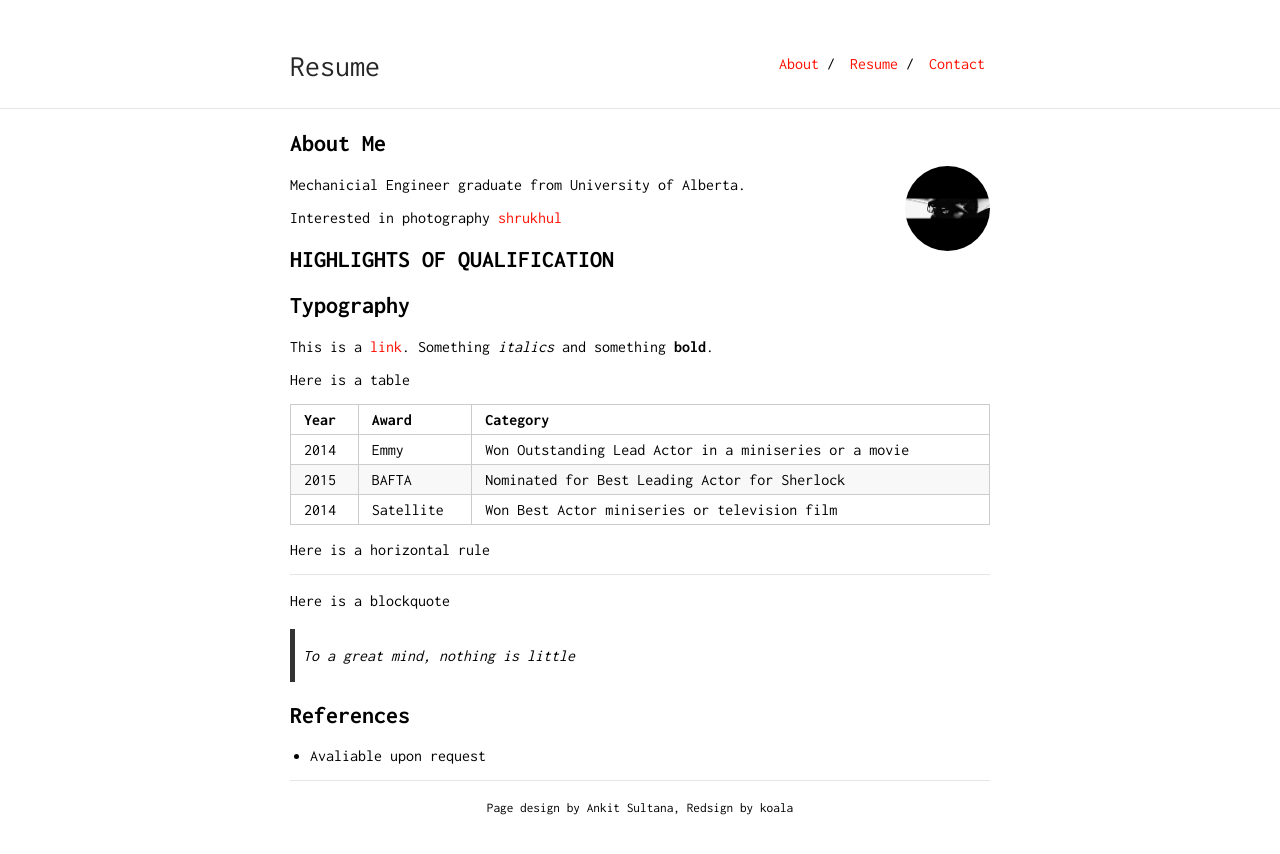
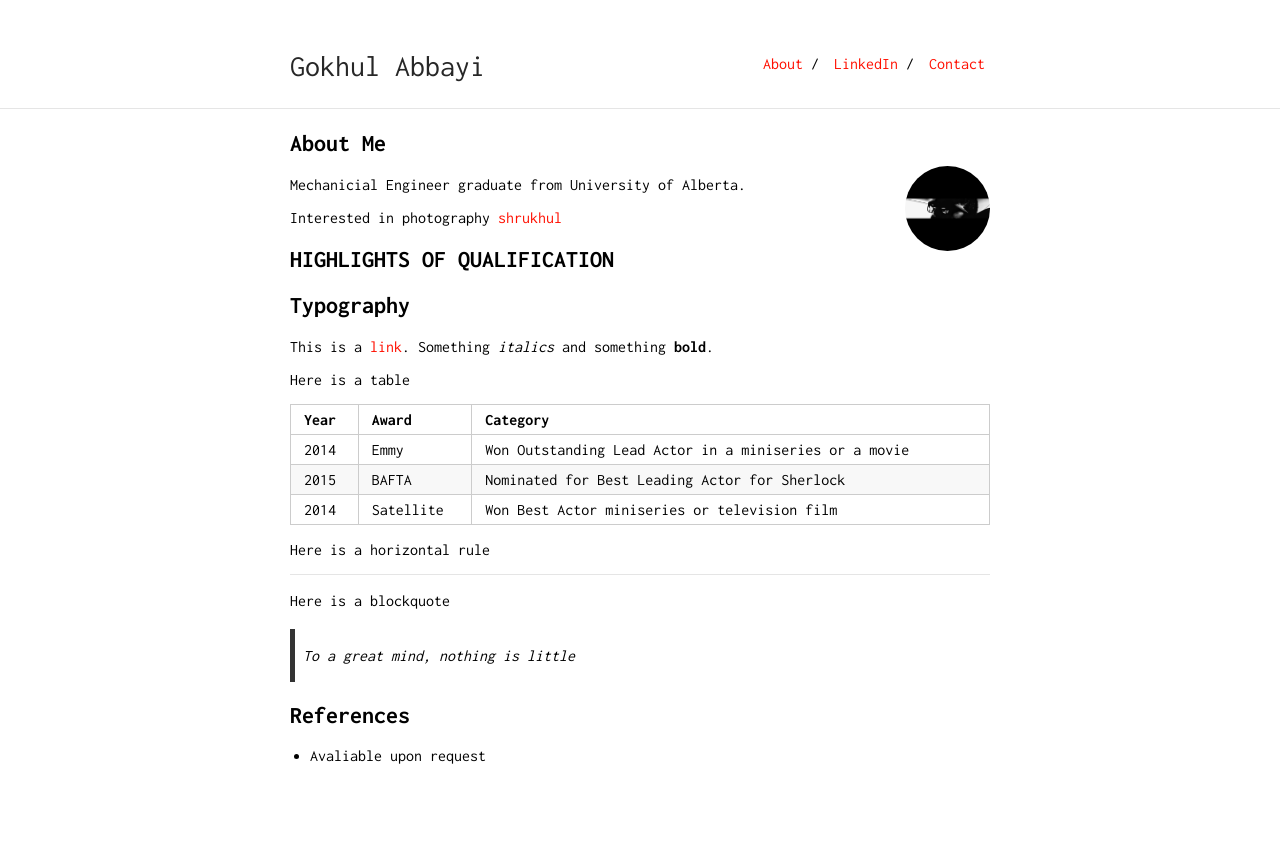
Before and after one commit to gabbayi/gabbayi.github.io, a Jekyll site: the page built from index.md, in a window 1280 px wide. Shown: the top 854 px of the page. Built offline with Jekyll 4.4.1, drawn with Linux system fonts in a browser that asks for light colours; our own code applies the rules of GitHub Pages for plain Markdown files.

Commit message:
Update _config.yml

```diff
--- a/_config.yml
+++ b/_config.yml
@@ -1,13 +1,11 @@
-title: Resume
+title: Gokhul Abbayi
 url: ""
 baseurl: ""
 
-markdown: kramdown
-#ins_logo: "./bits-logo.png"
 
 tracking_id: #
 
-footer: yes
+footer: no
 footer_url: "https://github.com/ankitsultana"
 footer_text: "Page design by Ankit Sultana, Redsign by koala"
 
@@ -17,8 +15,8 @@ sass:
 
 nav:
  - name: "About"
-   link: "/researcher/"
- - name: "Resume"
-   link: "resume.pdf"
+   link: "index"
+ - name: "LinkedIn"
+   link: "https://www.linkedin.com/in/abbayi"
  - name: "Contact"
    link: "contact"
```
